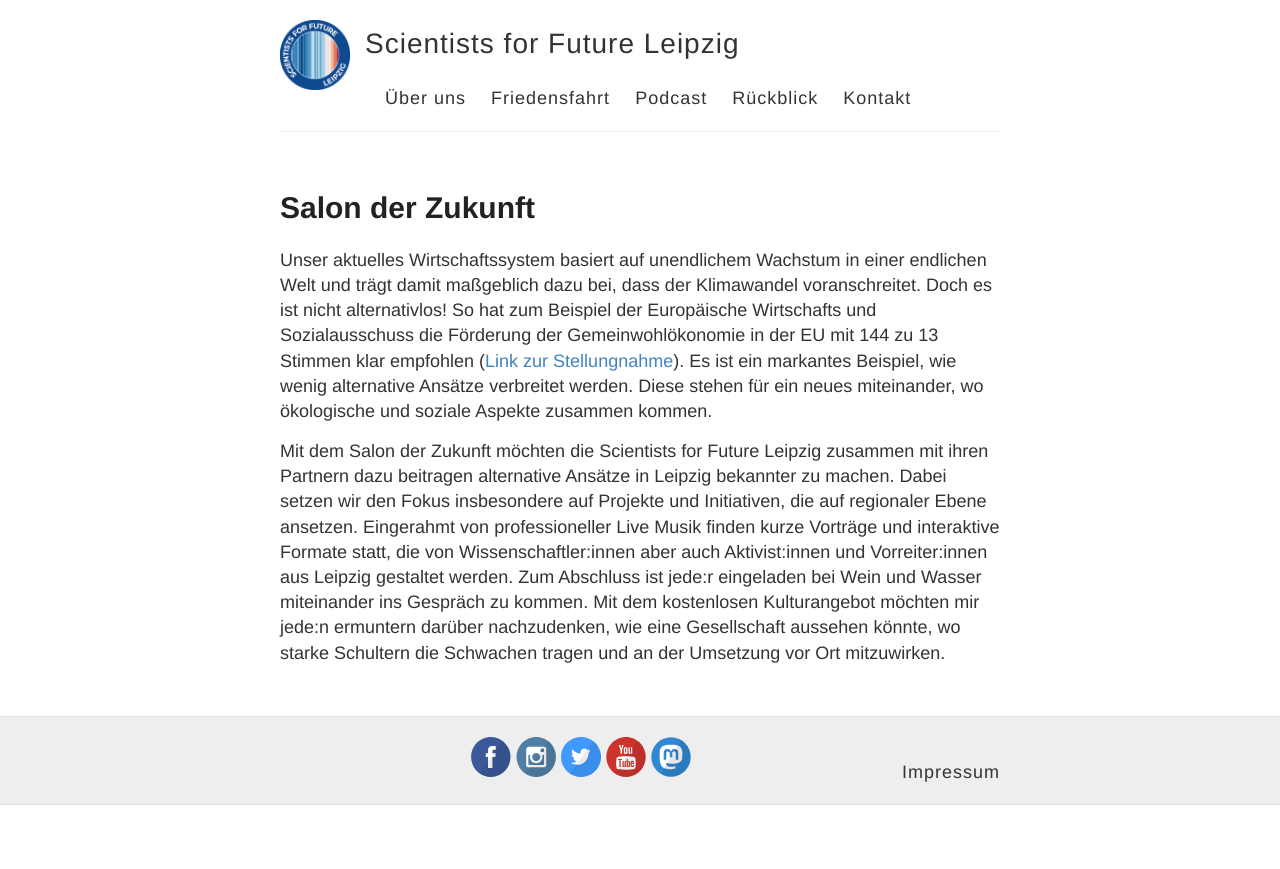
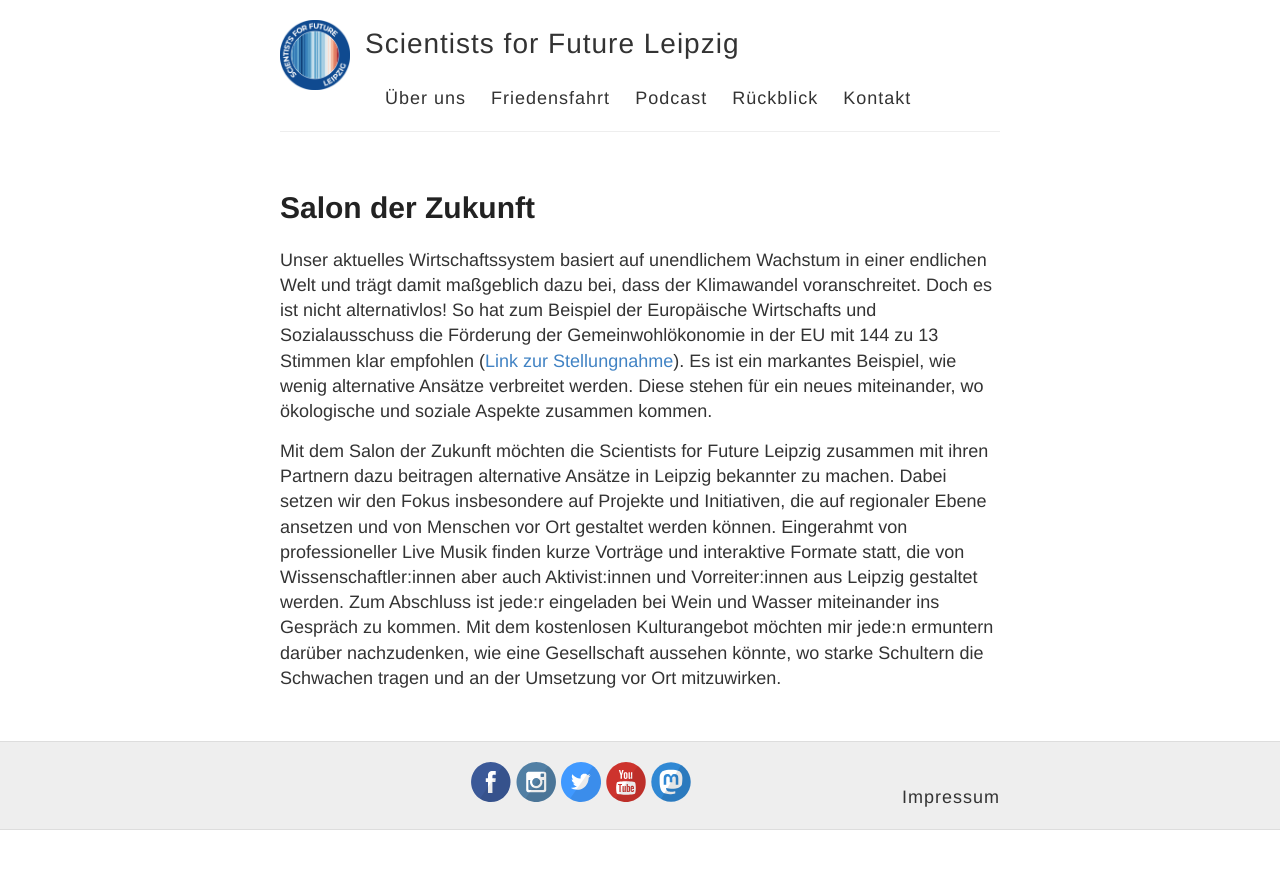
Before and after one commit to s4f-leipzig/s4f-leipzig.github.io, a Jekyll site: the page built from salon.md, in a window 1280 px wide. Shown: the top 869 px of the page. Built offline with Jekyll 4.4.1, drawn with Linux system fonts in a browser that asks for light colours; a file with an impossible date is left out.

Commit message:
Update salon.md

```diff
--- a/salon.md
+++ b/salon.md
@@ -9,4 +9,4 @@
 (<a href="https://eur-lex.europa.eu/legal-content/DE/TXT/?uri=CELEX%3A52015IE2060">Link zur Stellungnahme</a>). Es ist ein markantes Beispiel, wie wenig
 alternative Ansätze verbreitet werden. Diese stehen für ein neues miteinander, wo ökologische und soziale Aspekte zusammen kommen.
 
-Mit dem Salon der Zukunft möchten die Scientists for Future Leipzig zusammen mit ihren Partnern dazu beitragen alternative Ansätze in Leipzig bekannter zu machen. Dabei setzen wir den Fokus insbesondere auf Projekte und Initiativen, die auf regionaler Ebene ansetzen. Eingerahmt von professioneller Live Musik finden kurze Vorträge und interaktive Formate statt, die von Wissenschaftler:innen aber auch Aktivist:innen und Vorreiter:innen aus Leipzig gestaltet werden. Zum Abschluss ist jede:r eingeladen bei Wein und Wasser miteinander ins Gespräch zu kommen. Mit dem kostenlosen Kulturangebot möchten mir jede:n ermuntern darüber nachzudenken, wie eine Gesellschaft aussehen könnte, wo starke Schultern die Schwachen tragen und an der Umsetzung vor Ort mitzuwirken.
+Mit dem Salon der Zukunft möchten die Scientists for Future Leipzig zusammen mit ihren Partnern dazu beitragen alternative Ansätze in Leipzig bekannter zu machen. Dabei setzen wir den Fokus insbesondere auf Projekte und Initiativen, die auf regionaler Ebene ansetzen und von Menschen vor Ort gestaltet werden können. Eingerahmt von professioneller Live Musik finden kurze Vorträge und interaktive Formate statt, die von Wissenschaftler:innen aber auch Aktivist:innen und Vorreiter:innen aus Leipzig gestaltet werden. Zum Abschluss ist jede:r eingeladen bei Wein und Wasser miteinander ins Gespräch zu kommen. Mit dem kostenlosen Kulturangebot möchten mir jede:n ermuntern darüber nachzudenken, wie eine Gesellschaft aussehen könnte, wo starke Schultern die Schwachen tragen und an der Umsetzung vor Ort mitzuwirken.
```
